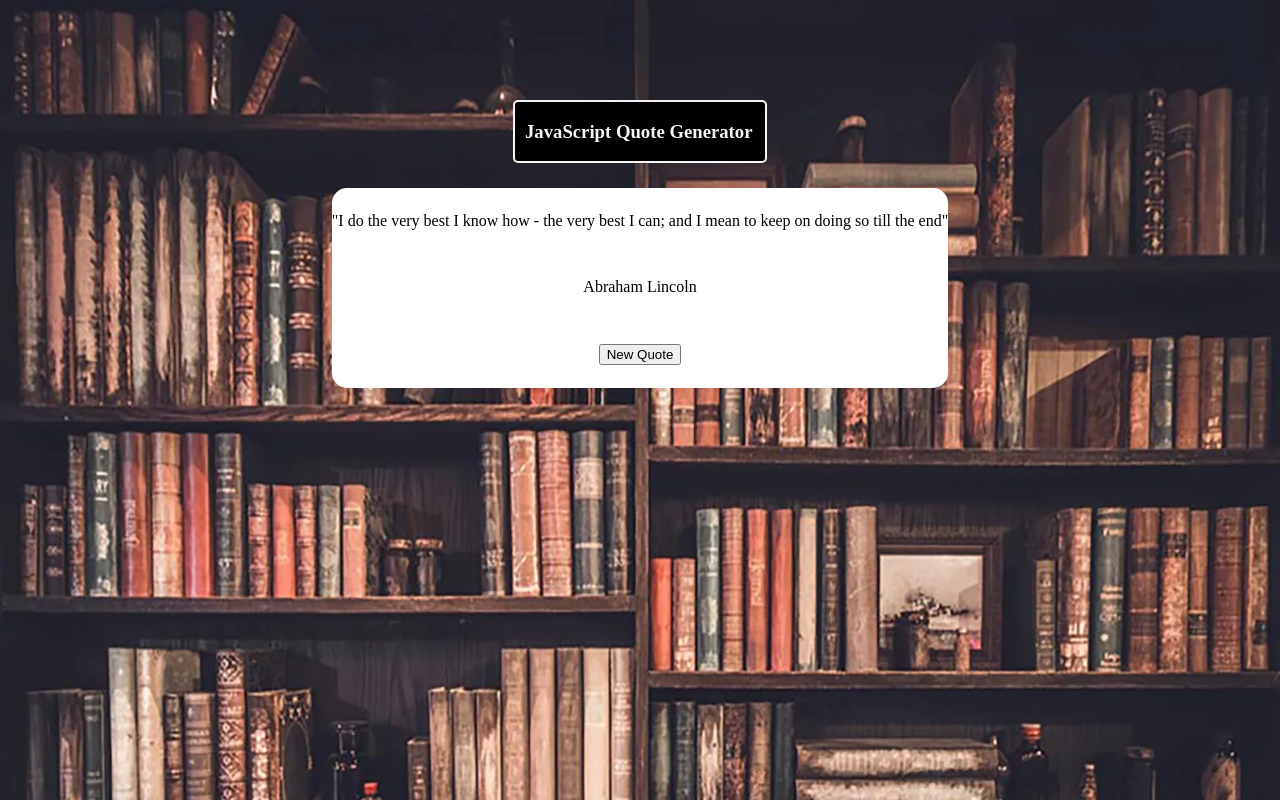
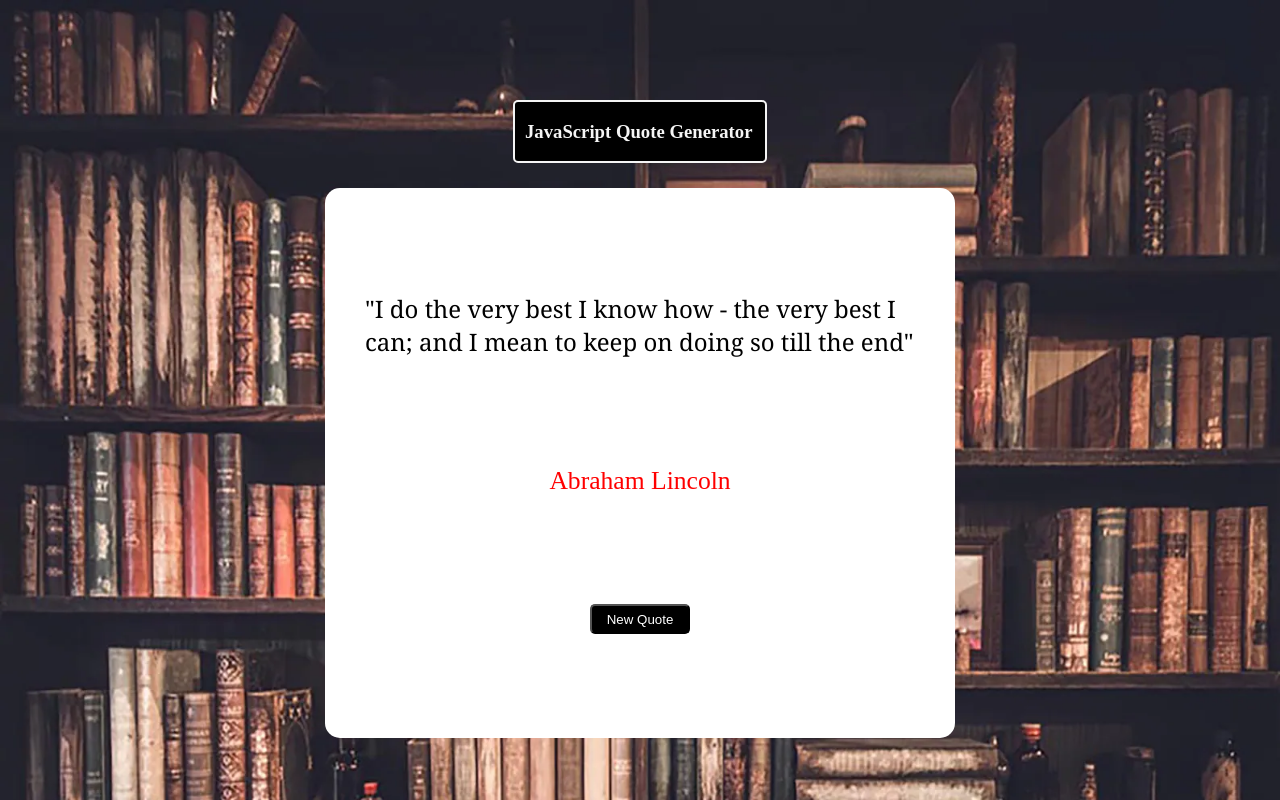
Before and after one commit to BladNunez/quote-generator, a plain HTML site: page index.html in a window 1280 px wide. Drawn offline with Linux system fonts and the light colour scheme; a script that the page names is missing.

Commit message:
style all content in quote container div

```diff
--- a/styles.css
+++ b/styles.css
@@ -1,5 +1,6 @@
 body{
         margin: 0;
+        padding:0;
         background-image: url(images/img.jpg);
         background-attachment: fixed;
         background-size: cover;
@@ -27,10 +28,30 @@ h3{
 .quote-container{
         margin-top: 25px;
         background-color: white;
-        height: 200px;
+        height: 450px;
+        width:550px;
         display: flex;
         flex-direction: column;
         align-items: center;
         justify-content: space-around;
         border-radius: 15px;
+        padding: 50px 40px;
 }
+
+.text-area{
+        font-family: Cochin, Georgia, Times, 'Times New Roman', serif;
+        font-size: 1.5rem;
+}
+
+.person{
+        font-size: 1.6rem;
+        color:red;
+}
+
+#quoteBtn{
+        background-color: black;
+        color: white;
+        border-radius: 5px;
+        width: 100px;
+        height:30px;
+}
```
